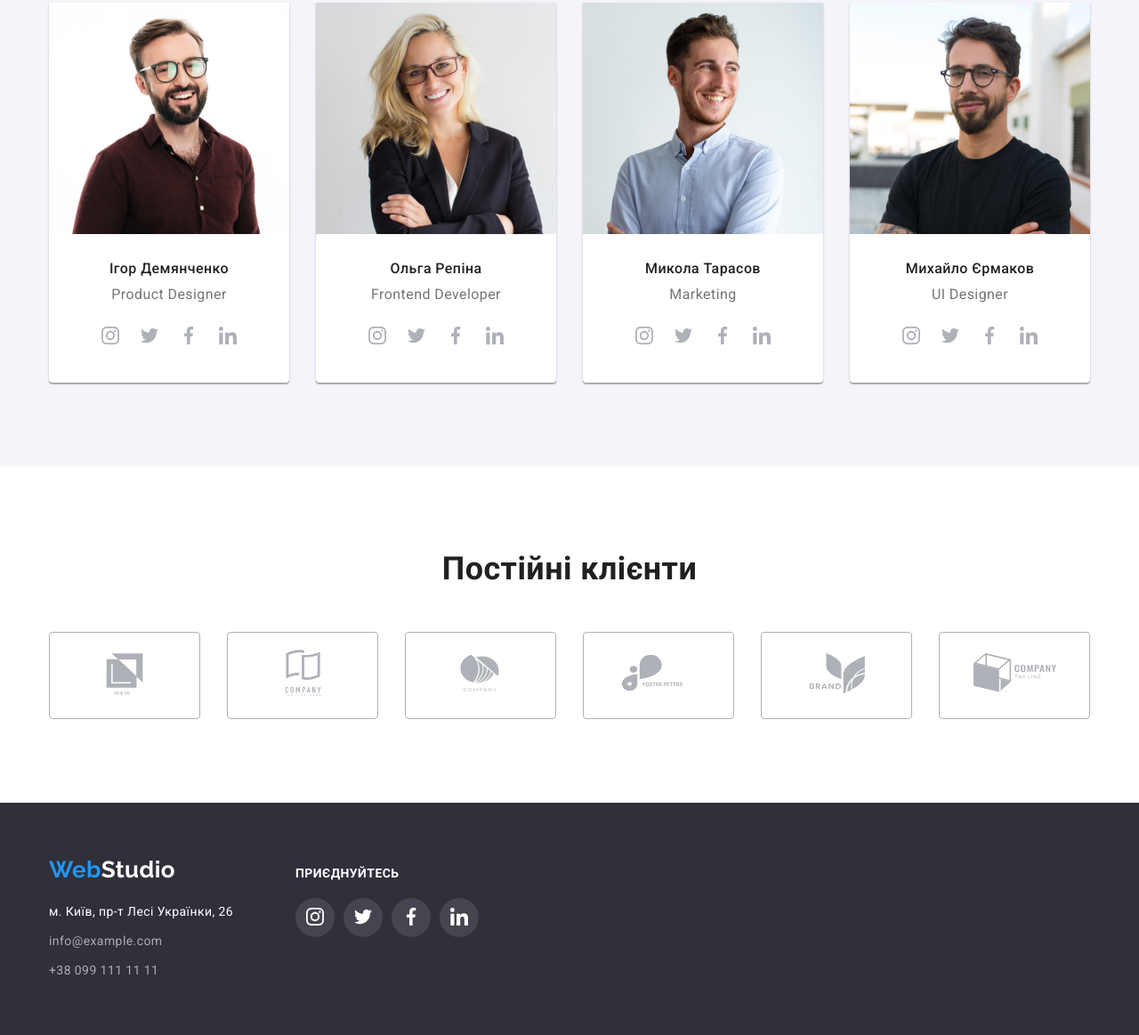
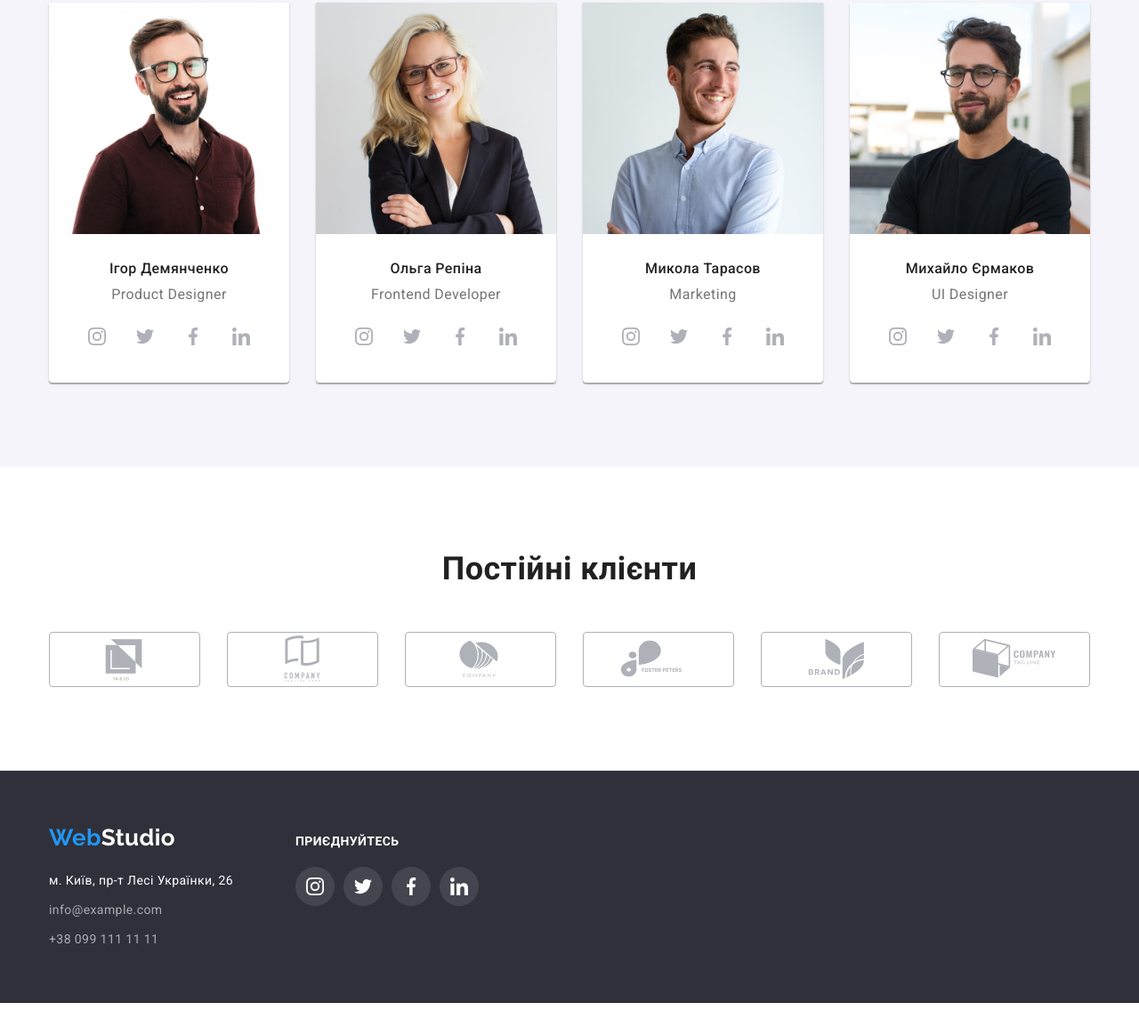
Before and after one commit to Liudmyla-ukraineif/goit-markup-hw-04, a plain HTML site: page index.html in a window 1280 px wide. Shown: the part 1781-2944 px from the top of the page at 89% size. After the commit the page ends 2908 px from the top, so only its background shows below. Drawn offline with nearby package versions, Linux system fonts and the light colour scheme.

Commit message:
доопрацювання

```diff
--- a/css/styles.css
+++ b/css/styles.css
@@ -393,10 +393,6 @@ img {
 
 .team-list-social {
     display: flex;
-
-    margin-right: auto;
-    margin-left: auto;
-
     justify-content: center;
     align-items: center;
 }
@@ -404,11 +400,10 @@ img {
 .social-item {
     width: 44px;
     height: 44px;
-    display: flex;
+}
 
-    justify-content: center;
-    align-items: center;
-
+.social-item:not(:last-child) {
+    margin-right: 10px;
 }
 
 .social-item:hover,
@@ -417,14 +412,22 @@ img {
     border-radius: 50%;
 }
 
+.social-list {
+    display: flex;
+    align-items: center;
+    justify-content: center;
+    width: 100%;
+    height: 100%;
+}
+
 .icon-social {
     width: 20px;
     height: 20px;
     fill: var(--icon-color);
 }
 
-.social-item:hover svg,
-.social-item:focus svg {
+.social-list:hover svg,
+.social-list:focus svg {
     fill: var(--logo-footer-text);
 }
 
@@ -436,10 +439,16 @@ img {
 }
 
 .client-item {
-    display: block;
-    width: calc(100% / 6 - 30px);
+    flex-basis: calc(100% / 6 - 30px);
     margin-right: 30px;
-    padding: 16px 32px;
+}
+
+.client-item-icon {
+    width: 100%;
+    height: 100%;
+    display: flex;
+    align-items: center;
+    justify-content: center;
 
     border: 1px solid var(--icon-color);
     border-radius: 4px;
@@ -455,13 +464,13 @@ img {
     fill: var(--icon-color);
 }
 
-.client-item:hover,
-.client-item:focus {
+.client-item-icon:hover,
+.client-item-icon:focus {
     border-color: var(--accent-text);
 }
 
-.client-item:hover svg,
-.client-item:focus svg {
+.client-item-icon:hover svg,
+.client-item-icon:focus svg {
     fill: var(--accent-text);
 }
 
@@ -604,11 +613,16 @@ img {
     flex-basis: calc(100% / 3 - 30px);
     margin-top: 30px;
     margin-left: 30px;
+}
+
+.work-card {
+    display: inline-block;
+    width: 100%;
+    height: 100%;
     border: 1px solid #EEEEEE;
 }
-
-.section-work-item:hover,
-.section-work-item:focus {
+.work-card:hover,
+.work-card:focus {
     box-shadow: 0px 1px 1px rgba(0, 0, 0, 0.12), 0px 4px 4px rgba(0, 0, 0, 0.06), 1px 4px 6px rgba(0, 0, 0, 0.16);
 }
 
--- a/index.html
+++ b/index.html
@@ -6,7 +6,7 @@
     <meta charset="UTF-8" />
     <meta http-equiv="X-UA-Compatible" content="IE=edge" />
     <meta name="viewport" content="width=device-width, initial-scale=1.0" />
-    <title>HTML_CSS Lesson 3</title>
+    <title>HTML_CSS Lesson 4</title>
     <link rel="preconnect" href="https://fonts.googleapis.com">
     <link rel="preconnect" href="https://fonts.gstatic.com" crossorigin>
     <link
@@ -137,28 +137,28 @@
                             <p lang="en" class="team-direction list">Product Designer</p>
                             <ul class="team-list-social list">
                                 <li class="social-item">
-                                    <a href="">
+                                    <a href="" class="social-list link">
                                         <svg class="icon-social">
                                             <use href="./images/icons.svg#instagram">
                                             </svg>
                                     </a>
                                 </li>
                                 <li class="social-item">
-                                    <a href="">
+                                    <a href="" class="social-list link">
                                         <svg class="icon-social">
                                             <use href="./images/icons.svg#twitter">
                                             </svg>
                                     </a>
                                 </li>
                                 <li class="social-item">
-                                    <a href="">
+                                    <a href="" class="social-list link">
                                         <svg class="icon-social">
                                             <use href="./images/icons.svg#facebook">
                                             </svg>
                                     </a>
                                 </li>
                                 <li class="social-item">
-                                    <a href="">
+                                    <a href="" class="social-list link">
                                         <svg class="icon-social">
                                             <use href="./images/icons.svg#linkedin">
                                             </svg>
@@ -174,28 +174,28 @@
                             <p lang="en" class="team-direction list">Frontend Developer</p>
                             <ul class="team-list-social list">
                                 <li class="social-item">
-                                    <a href="">
+                                    <a href="" class="social-list link">
                                         <svg class="icon-social">
                                             <use href="./images/icons.svg#instagram">
                                             </svg>
                                     </a>
                                 </li>
                                 <li class="social-item">
-                                    <a href="">
+                                    <a href="" class="social-list link">
                                         <svg class="icon-social">
                                             <use href="./images/icons.svg#twitter">
                                             </svg>
                                     </a>
                                 </li>
                                 <li class="social-item">
-                                    <a href="">
+                                    <a href="" class="social-list link">
                                         <svg class="icon-social">
                                             <use href="./images/icons.svg#facebook">
                                             </svg>
                                     </a>
                                 </li>
                                 <li class="social-item">
-                                    <a href="">
+                                    <a href="" class="social-list link">
                                         <svg class="icon-social">
                                             <use href="./images/icons.svg#linkedin">
                                             </svg>
@@ -211,28 +211,28 @@
                             <p lang="en" class="team-direction list">Marketing</p>
                             <ul class="team-list-social list">
                                 <li class="social-item">
-                                    <a href="">
+                                    <a href="" class="social-list link">
                                         <svg class="icon-social">
                                             <use href="./images/icons.svg#instagram">
                                             </svg>
                                     </a>
                                 </li>
                                 <li class="social-item">
-                                    <a href="">
+                                    <a href="" class="social-list link">
                                         <svg class="icon-social">
                                             <use href="./images/icons.svg#twitter">
                                             </svg>
                                     </a>
                                 </li>
                                 <li class="social-item">
-                                    <a href="">
+                                    <a href="" class="social-list link">
                                         <svg class="icon-social">
                                             <use href="./images/icons.svg#facebook">
                                             </svg>
                                     </a>
                                 </li>
                                 <li class="social-item">
-                                    <a href="">
+                                    <a href="" class="social-list link">
                                         <svg class="icon-social">
                                             <use href="./images/icons.svg#linkedin">
                                             </svg>
@@ -248,28 +248,28 @@
                             <p lang="en" class="team-direction list">UI Designer</p>
                             <ul class="team-list-social list">
                                 <li class="social-item">
-                                    <a href="">
+                                    <a href="" class="social-list link">
                                         <svg class="icon-social">
                                             <use href="./images/icons.svg#instagram">
                                             </svg>
                                     </a>
                                 </li>
                                 <li class="social-item">
-                                    <a href="">
+                                    <a href="" class="social-list link">
                                         <svg class="icon-social">
                                             <use href="./images/icons.svg#twitter">
                                             </svg>
                                     </a>
                                 </li>
                                 <li class="social-item">
-                                    <a href="">
+                                    <a href="" class="social-list link">
                                         <svg class="icon-social">
                                             <use href="./images/icons.svg#facebook">
                                             </svg>
                                     </a>
                                 </li>
                                 <li class="social-item">
-                                    <a href="">
+                                    <a href="" class="social-list link">
                                         <svg class="icon-social">
                                             <use href="./images/icons.svg#linkedin">
                                             </svg>
@@ -287,24 +287,28 @@
             <div class="container">
                 <h2 class="section-title">Постійні клієнти</h2>
                 <ul class="client-list list">
-                    <li class="client-item"><a href=""><svg class="icon-client">
-                        <use href="./images/icons.svg#logoYaCo"></use>
-                    </svg></a></li>
-                    <li class="client-item"><a href=""><svg class="icon-client">
-                        <use href="./images/icons.svg#logoTaglineHere"></use>
-                    </svg></a></li>
-                    <li class="client-item"><a href=""><svg class="icon-client">
-                        <use href="./images/icons.svg#logoCompany"></use>
-                    </svg></a></li>
-                    <li class="client-item"><a href=""><svg class="icon-client">
-                        <use href="./images/icons.svg#logoFosterPeters"></use>
-                    </svg></a></li>
-                    <li class="client-item"><a href=""><svg class="icon-client">
-                        <use href="./images/icons.svg#logoBrend"></use>
-                    </svg></a></li>
-                    <li class="client-item"><a href=""><svg class="icon-client">
-                        <use href="./images/icons.svg#logoTagLine"></use>
-                    </svg></a></li>
+                    <li class="client-item link">
+                        <a href="" class="client-item-icon link">
+                            <svg class="icon-client">
+                                <use href="./images/icons.svg#logoYaCo"></use>
+                            </svg>
+                        </a>
+                    </li>
+                    <li class="client-item link">
+                        <a href="" class="client-item-icon link"><svg class="icon-client"><use href="./images/icons.svg#logoTaglineHere"></use></svg></a>
+                    </li>
+                    <li class="client-item link">
+                        <a href="" class="client-item-icon link"><svg class="icon-client"><use href="./images/icons.svg#logoCompany"></use></svg></a>
+                    </li>
+                    <li class="client-item link">
+                        <a href="" class="client-item-icon link"><svg class="icon-client"><use href="./images/icons.svg#logoFosterPeters"></use></svg></a>
+                    </li>
+                    <li class="client-item link">
+                        <a href="" class="client-item-icon link"><svg class="icon-client"><use href="./images/icons.svg#logoBrend"></use></svg></a>
+                    </li>
+                    <li class="client-item link">
+                        <a href="" class="client-item-icon link"><svg class="icon-client"><use href="./images/icons.svg#logoTagLine"></use></svg></a>
+                    </li>
                 </ul>
             </div>
         </section>
@@ -337,28 +341,28 @@
                 <b class="cont-social-title">Приєднуйтесь</b>
                 <ul class="cont-list-social list">
                     <li class="social-item">
-                        <a href="">
+                        <a href="" class="social-list link">
                             <svg class="icon-social">
                                 <use href="./images/icons.svg#instagram">
                                 </svg>
                         </a>
                     </li>
                     <li class="social-item">
-                        <a href="">
+                        <a href="" class="social-list link">
                             <svg class="icon-social">
                                 <use href="./images/icons.svg#twitter">
                                 </svg>
                         </a>
                     </li>
                     <li class="social-item">
-                        <a href="">
+                        <a href="" class="social-list link">
                             <svg class="icon-social">
                                 <use href="./images/icons.svg#facebook">
                                 </svg>
                         </a>
                     </li>
                     <li class="social-item">
-                        <a href="">
+                        <a href="" class="social-list link">
                             <svg class="icon-social">
                                 <use href="./images/icons.svg#linkedin">
                                 </svg>
```
Also changed, not shown: portfolio.html (+14 -14 lines).
